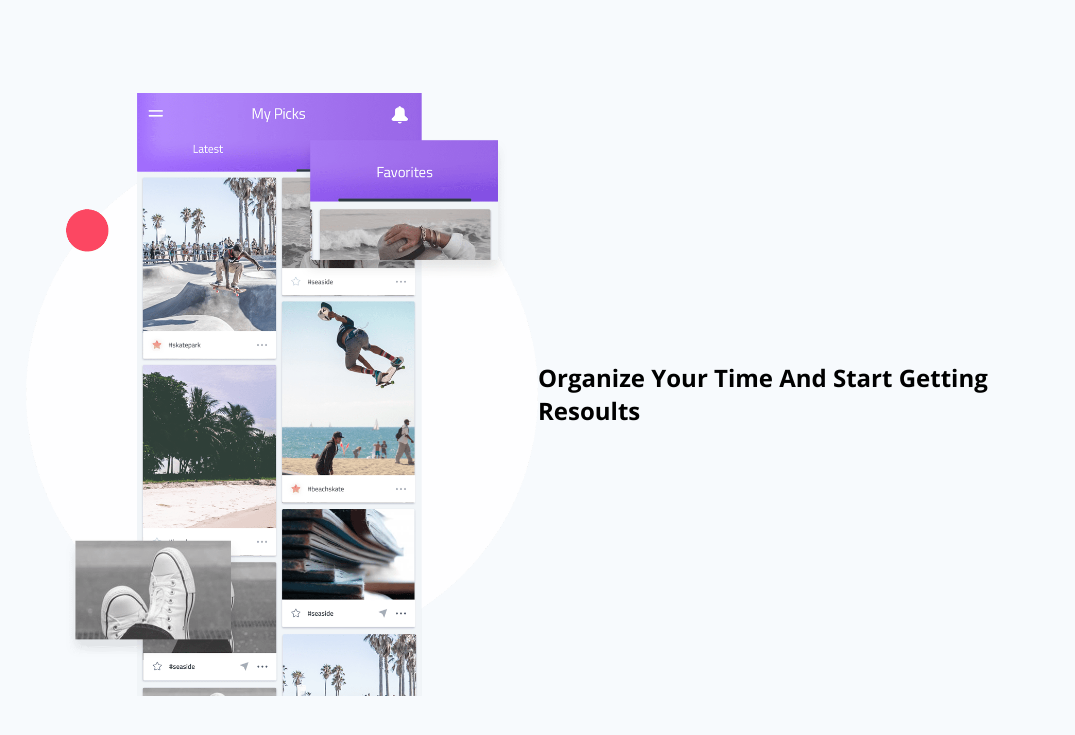
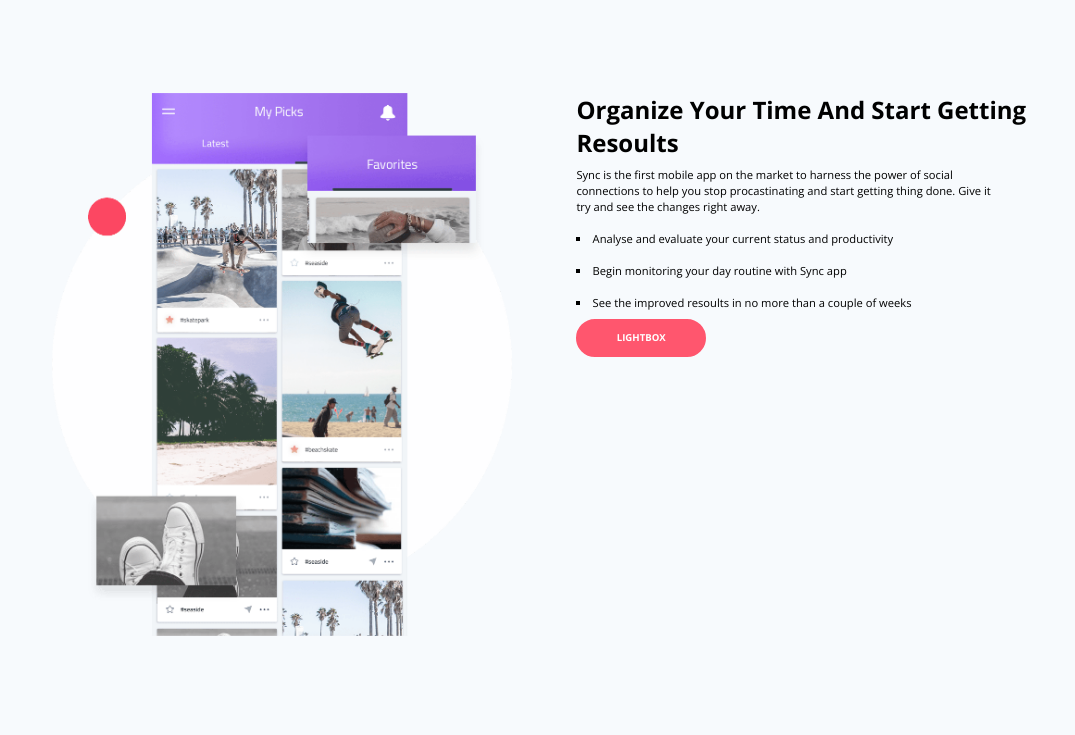
Before and after one commit to DaniCresRod/Proyecto_2_F5, a plain HTML site: page index.html in a window 1280 px wide. Shown: the part 1219-1954 px from the top of the page, without its empty margins (102-1177 px from the left). Drawn offline with nearby package versions, Linux system fonts and the light colour scheme.

Commit message:
Guardado pre-sass

```diff
--- a/Estilos/style_circles_area.css
+++ b/Estilos/style_circles_area.css
@@ -25,7 +25,6 @@
     justify-content: center;
     align-items: center;
     height: 12vh;
-
     text-align: center;
 }
 
--- a/Estilos/style_main.css
+++ b/Estilos/style_main.css
@@ -1,15 +1,24 @@
+@import 'style_nav.css';
+@import 'style_circles_area.css';
+@import 'style_paragraph.css';
+@import 'style_decorations.css';
+
 :root{
     --color-base:#333333;
     --color-hover:#FF566E;
 }
 
 *{
-    background-color: #F7FAFD;
+
     font-family: 'Open Sans', sans-serif;
     padding: 0;
     margin: 0 auto;
     text-decoration: none;
     z-index:3;
+}
+
+body{
+    background-color: #F7FAFD;
 }
 
 * a:link{
@@ -30,6 +39,7 @@ header{
     width: 100%;
     margin: 0 auto;
     z-index:4;
+    background-color: #F7FAFD;
 
 }
 
--- a/Estilos/style_paragraph.css
+++ b/Estilos/style_paragraph.css
@@ -15,6 +15,16 @@ p{
     font-size: 0.7rem;
 }
 
+.tab_description_inner_text{
+    width: 90%;
+    text-align: left;
+    margin: 1vh 0;
+    font-size: 0.7rem;
+    list-style-type:square;
+    list-style-position: inside;
+    line-height:2vh;
+}
+
 section{
     display: flex;
     flex-direction: column;
@@ -27,12 +37,14 @@ section{
     margin: 2vh auto;
 }
 
-.button_ribbon_download_app a{
+.button_ribbon_download_app a, .lonely_button_link{
     height: 3vh;
     font-size: 0.6rem;
     font-weight: bold;
     display: flex;
     align-items: center;
+    width:fit-content;
+    background: var(--color-hover);
 }
 
 .button_ribbon_download_app img{
@@ -41,15 +53,16 @@ section{
     margin-right: 1vw;
 }
 
-.button_ribbon_download_app a:link{
+.button_ribbon_download_app a:link, .lonely_button_link:link{
     border: 2px solid var(--color-hover);
     color: white;
     border-radius: 25px;
     padding: 5px 3vw;
-    margin-left: 2vw;
+    margin-right:2vw;
+    margin-left:0;
 }
 
-.button_ribbon_download_app a:visited{
+.button_ribbon_download_app a:visited, .lonely_button_link:visited{
     color:white;
     background: var(--color-hover);
 }
@@ -58,15 +71,26 @@ section{
     width: 80vw;
     margin: 6vh auto;
     z-index: 2;
-    background-color: transparent;
 }
 
 #tab_description{
-    display:flex;
+    display: flex;
     flex-direction: row;
     margin: 12vh auto;
 }
 
 #tab_description img{
-    width:50%;
+    display:flex;
+    padding: 0 2vw;
+    flex-grow: 1;
+    width: 45%;
+    align-self: flex-start;
 }
+
+#tab_description div{
+    display:flex;
+    flex-direction: column;
+    align-self: flex-start;
+    padding: 0 0 3vh 3vw;
+    flex-grow: 1;
+}
--- a/index.html
+++ b/index.html
@@ -6,10 +6,6 @@
     <meta name="viewport" content="width=device-width, initial-scale=1.0">
     <link rel="shortcut icon" href="images/favicon.png" type="image/x-icon">
     <link rel="stylesheet" href="Estilos/style_main.css">
-    <link rel="stylesheet" href="Estilos/style_nav.css">
-    <link rel="stylesheet" href="Estilos/style_paragraph.css">
-    <link rel="stylesheet" href="Estilos/style_decorations.css">
-    <link rel="stylesheet" href="Estilos/style_circles_area.css">
 
     <link rel="preconnect" href="https://fonts.googleapis.com">
     <link rel="preconnect" href="https://fonts.gstatic.com" crossorigin>
@@ -81,7 +77,27 @@
             <img src="images/description-1-app.png" alt="Imagenes de la app">
             <div>
                 <h2>Organize Your Time And Start Getting Resoults</h2>
+
+                <p class="tab_description_inner_text">
+                    Sync is the first mobile app on the market to harness the power of social connections to help you stop procastinating and start getting thing done. Give it try and see the changes right away.
+                </p>
+
+                <ul class="tab_description_inner_text">
+                    <li>Analyse and evaluate your current status and productivity</li>
+                    <br>
+                    <li>Begin monitoring your day routine with Sync app</li>
+                    <br>
+                    <li>See the improved resoults in no more than a couple of weeks</li>
+                </ul>
+
+                <a href="#" class="lonely_button_link">LIGHTBOX</a>
+
             </div>
+        </section id="tab_features">
+
+
+        <section>
+
         </section>
 
 
```
